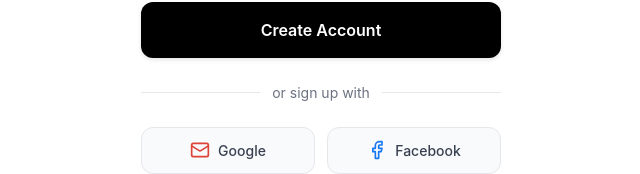
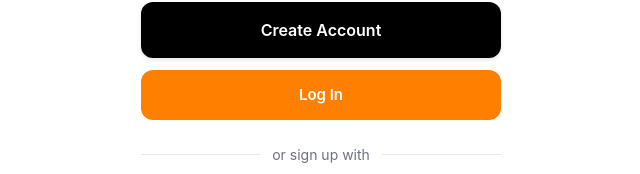
Before and after one commit to Seeker223/Biggi-Data-MernStack, a React (Vite) app in the folder frontend/: page /signup in a window 1280 px wide. Shown: the part 1079-1253 px from the top of the page, without its empty margins (319-959 px from the left). Built offline with nearby package versions, Linux system fonts and the light colour scheme; no server answers.

Commit message:
Updated now.
The signup screen `Log In` button is now Biggi orange brand color with white text:
- Background: `#FF8000`
- Hover: `#E56A00`
- Text: `#FFFFFF`

File changed:
- [Signup.jsx](c:/Users/Deredz/Documents/Web%20Apps/Biggi-Data-MernStack-1/frontend/src/pages/auth/Signup.jsx)

```diff
--- a/frontend/src/pages/auth/Signup.jsx
+++ b/frontend/src/pages/auth/Signup.jsx
@@ -259,6 +259,10 @@ const Signup = () => {
                 {loading ? 'Signing Up...' : 'Create Account'}
               </SignupButtonText>
             </SignupButton>
+
+            <LoginButton as={Link} to="/login">
+              <LoginButtonText>Log In</LoginButtonText>
+            </LoginButton>
 
             {/* Alternative Options */}
             <AlternativeContainer>
@@ -876,6 +880,38 @@ const ModalButtonText = styled.span`
   }
 `;
 
+const LoginButton = styled.button`
+  background-color: #FF8000;
+  width: 100%;
+  max-width: 360px;
+  border-radius: 12px;
+  padding: 14px;
+  margin-top: 12px;
+  border: none;
+  cursor: pointer;
+  font-family: inherit;
+  text-decoration: none;
+  transition: all 0.2s ease;
+  display: flex;
+  align-items: center;
+  justify-content: center;
+
+  &:hover {
+    background-color: #E56A00;
+  }
+
+  &:focus {
+    outline: none;
+    box-shadow: 0 0 0 3px rgba(209, 213, 219, 0.3);
+  }
+`;
+
+const LoginButtonText = styled.span`
+  color: #FFFFFF;
+  font-weight: 600;
+  font-size: 15px;
+`;
+
 const SelectInput = styled.select`
   width: 100%;
   background-color: #F9FAFB;
```
